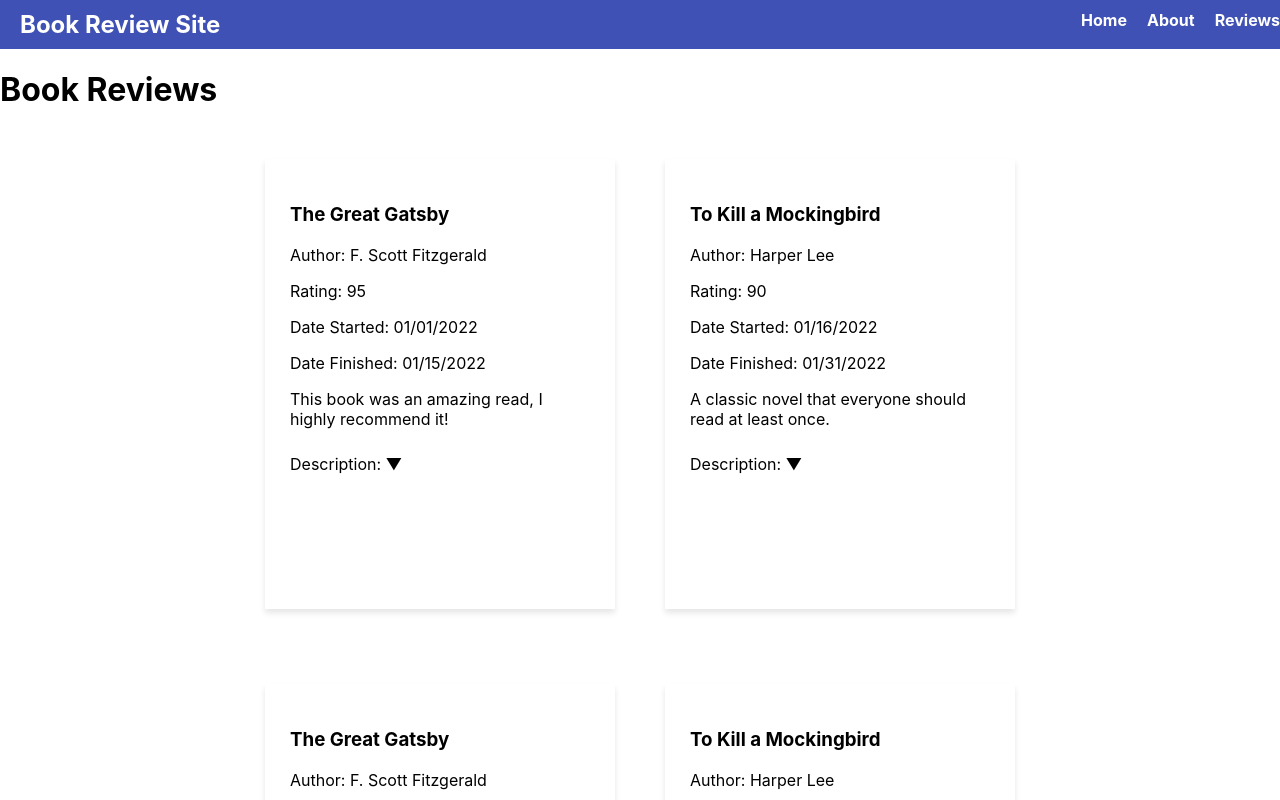
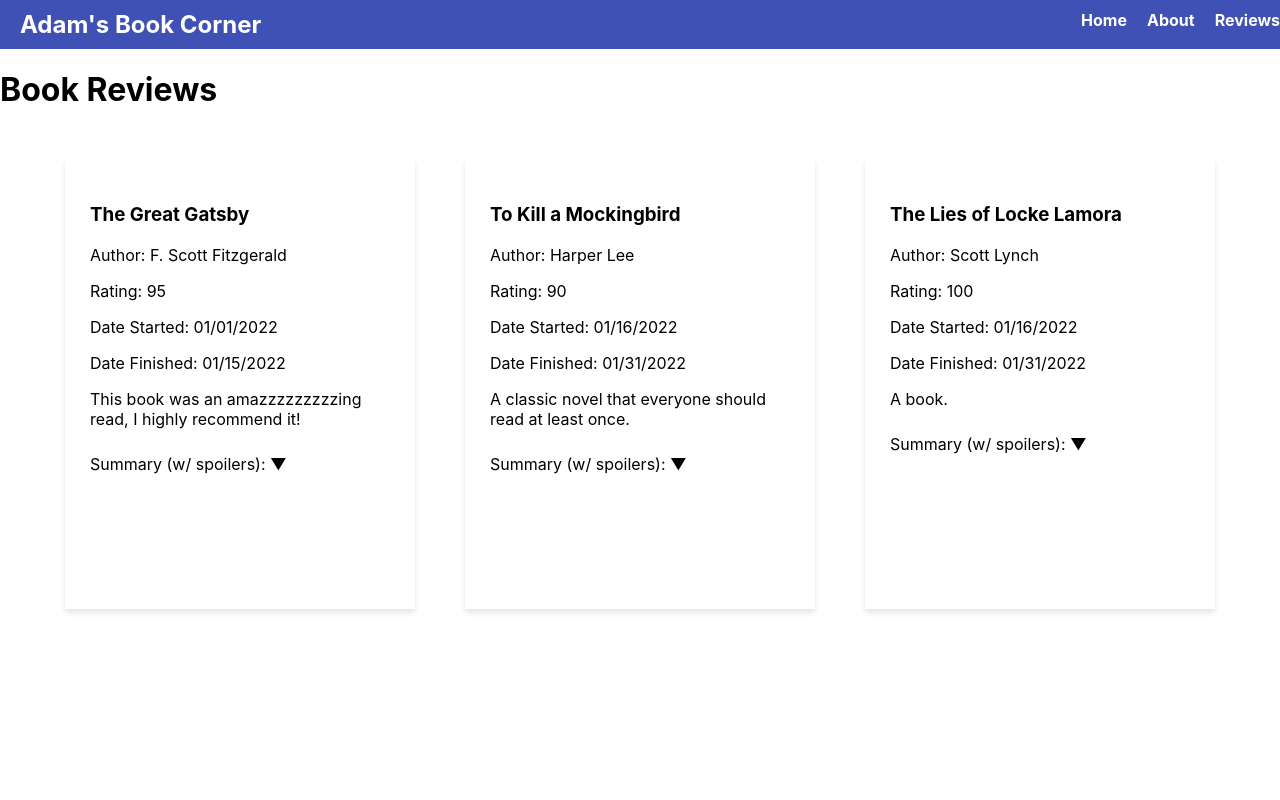
Before and after one commit to AdamCallahan01/BookWebsite, a React (Create React App) app: page /reviews in a window 1280 px wide. Shown: the top 800 px of the page. Built offline with nearby package versions, Linux system fonts and the light colour scheme.

Commit message:
Fixed Double Books Bug

```diff
--- a/src/books.js
+++ b/src/books.js
@@ -7,8 +7,8 @@ export const books = [
       rating: 95,
       dateStarted: "01/01/2022",
       dateFinished: "01/15/2022",
-      review: "This book was an amazing read, I highly recommend it!",
-      description: "A story of decadence and excess set against the backdrop of the Roaring Twenties."
+      review: "This book was an amazzzzzzzzzing read, I highly recommend it!",
+      summary: "A story of decadence and excess set against the backdrop of the Roaring Twenties."
     },
     {
       title: "To Kill a Mockingbird",
@@ -17,6 +17,15 @@ export const books = [
       dateStarted: "01/16/2022",
       dateFinished: "01/31/2022",
       review: "A classic novel that everyone should read at least once.",
-      description: "A story about racial injustice and growing up in the South."
+      summary: "A story about racial injustice and growing up in the South."
+    },
+    {
+      title: "The Lies of Locke Lamora",
+      author: "Scott Lynch",
+      rating: 100,
+      dateStarted: "01/16/2022",
+      dateFinished: "01/31/2022",
+      review: "A book.",
+      summary: "spoilers."
     }
   ];
--- a/src/components/BookReview.js
+++ b/src/components/BookReview.js
@@ -1,8 +1,15 @@
 import React, { useState } from "react";
-import {books} from "../books";
+import { books } from "../books";
 
 const BookReview = () => {
-  const [showDescription, setShowDescription] = useState(false);
+  const [showDescription, setShowDescription] = useState({});
+
+  const handleDescriptionToggle = (index) => {
+    setShowDescription({
+      ...showDescription,
+      [index]: !showDescription[index],
+    });
+  };
 
   return (
     <div className="reviewsContainer">
@@ -16,15 +23,15 @@ const BookReview = () => {
           <p>{book.review}</p>
           <div className="descriptionContainer">
             <p>
-              Description:{" "}
+              Summary (w/ spoilers):{" "}
               <span
                 className="descriptionToggler"
-                onClick={() => setShowDescription(!showDescription)}
+                onClick={() => handleDescriptionToggle(index)}
               >
                 &#9660;
               </span>
             </p>
-            {showDescription && <p>{book.description}</p>}
+            {showDescription[index] && <p>{book.summary}</p>}
           </div>
         </div>
       ))}
--- a/src/components/NavBar.js
+++ b/src/components/NavBar.js
@@ -4,7 +4,7 @@ import { Link } from "react-router-dom";
 const NavBar = () => {
   return (
     <div className="navbar">
-      <h2 className="siteName">Book Review Site</h2>
+      <h2 className="siteName">Adam's Book Corner</h2>
       <ul className="navList">
         <li className="navItem">
           <Link className="navLink" to="/">Home</Link>
--- a/src/pages/BookReviewPage.js
+++ b/src/pages/BookReviewPage.js
@@ -5,23 +5,10 @@ import { books } from "../books";
 import BookReview from "../components/BookReview";
 
 const BookReviewPage = () => {
-  const [reviews, setReviews] = useState(books);
-
   return (
     <div>
       <h1>Book Reviews</h1>
-      {reviews.map(review => (
-        <BookReview
-          key={review.title}
-          title={review.title}
-          author={review.author}
-          rating={review.rating}
-          dateStarted={review.dateStarted}
-          dateFinished={review.dateFinished}
-          review={review.review}
-          description={review.description}
-        />
-      ))}
+      <BookReview books={books} />
     </div>
   );
 };
```
